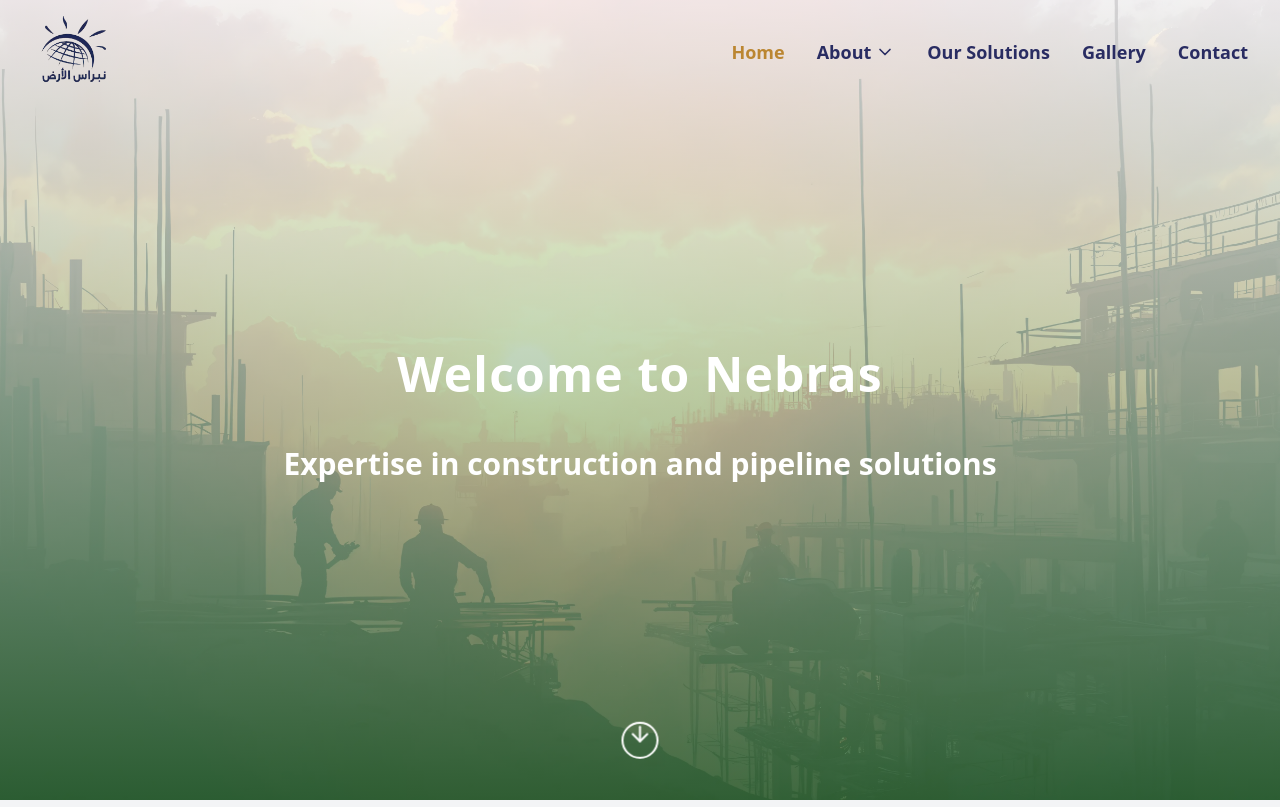
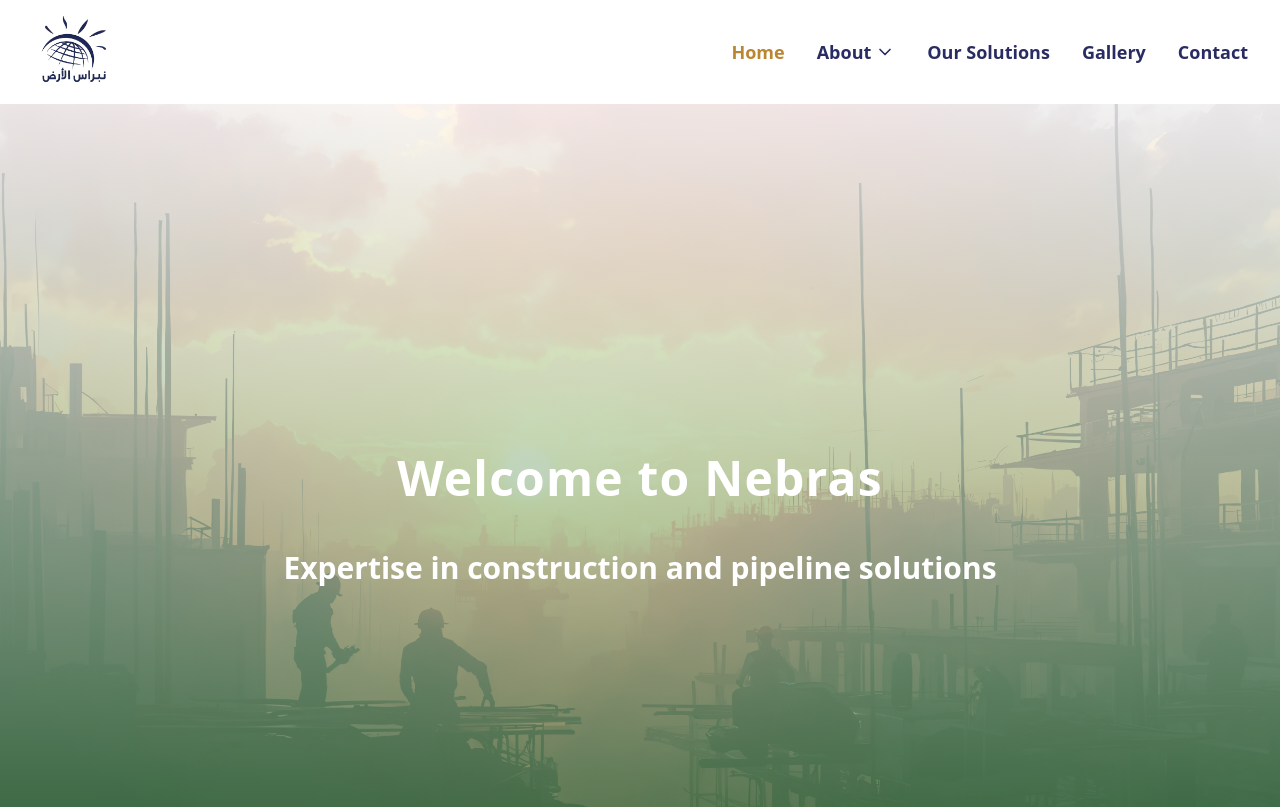
Before and after one commit to YehiaZakaria99/nebras-company, a React (Vite) app: page / in a window 1280 px wide. Shown: the top 807 px of the page. Built offline with nearby package versions, Linux system fonts and the light colour scheme.

Commit message:
sticky navbar

```diff
--- a/src/Components/Navbar/Navbar.jsx
+++ b/src/Components/Navbar/Navbar.jsx
@@ -49,7 +49,7 @@ export default function Navbar() {
     <>
       <nav
         className={cn(
-          "fixed top-0 left-0 w-full z-[9999999999999999999] transition-all duration-300",
+          "sticky top-0 left-0 w-full z-[9999999999999999999] transition-all duration-300",
           isScrolled
             ? "bg-white shadow-md py-1"
             : " py-4 "
```
